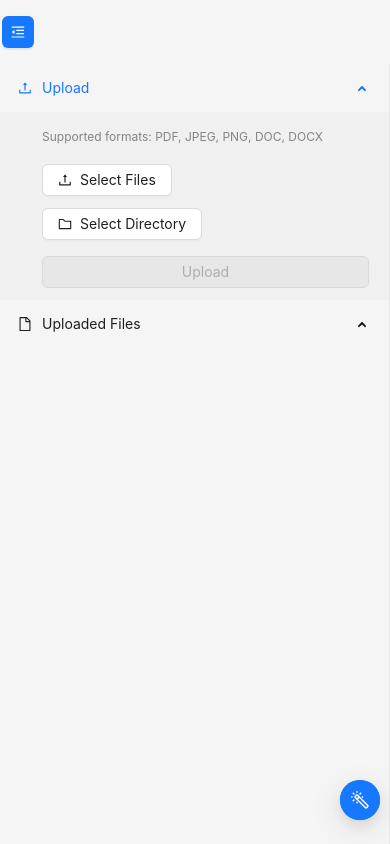
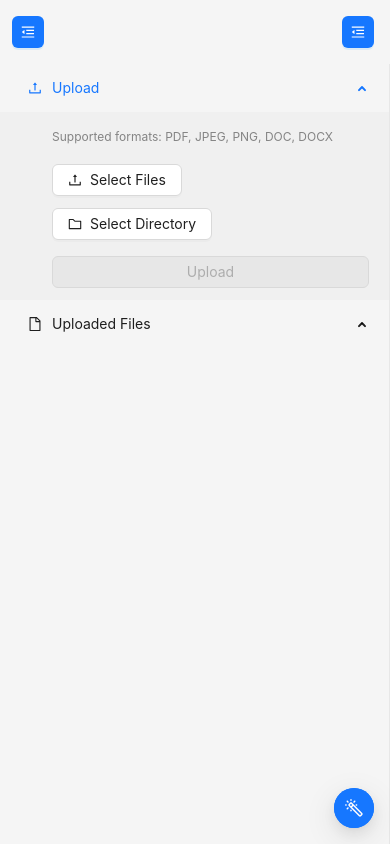
Before and after one commit to sajalshlan/mikerossFrontend, a React (Create React App) app: page / in a window 390 px wide. Built offline with nearby package versions, Linux system fonts and the light colour scheme.

Commit message:
responsiveness added

```diff
--- a/src/components/AnalysisResult.js
+++ b/src/components/AnalysisResult.js
@@ -92,24 +92,24 @@ const AnalysisResult = ({ type, data, files, fileCount }) => {
 
   return (
     <div className="bg-white shadow-md rounded-lg overflow-hidden flex flex-col h-full">
-      <div className="bg-gray-50 px-4 py-3 border-b border-gray-200">
-        <Typography.Title level={4} className="text-gray-800 text-center">{getTitle()}</Typography.Title>
+      <div className="bg-gray-50 px-4 py-2 border-b border-gray-200">
+        <Typography.Title level={4} className="text-gray-800 text-center m-0">{getTitle()}</Typography.Title>
       </div>
-      <div className="flex-grow overflow-auto p-4">
+      <div className="flex-grow overflow-auto p-2">
         {type === 'conflict' ? (
-          <div className="bg-gray-100 p-4 rounded-md shadow-sm">
+          <div className="bg-gray-100 p-3 rounded-md">
             {renderContent(data)}
           </div>
         ) : (
           selectedFiles.map((fileName, index) => (
             data[fileName] && (
               <React.Fragment key={fileName}>
-                {index > 0 && <Divider className="my-6" />}
+                {index > 0 && <Divider className="my-3" />}
                 <div className="mb-2 last:mb-0">
                   <Tooltip title={fileName}>
-                    <Typography.Title level={4} strong className="text-gray-800 block mb-2 text-center mx-auto max-w-md font-bold">{fileName}</Typography.Title>
+                    <Typography.Title level={4} className="text-gray-800 text-center mx-auto max-w-md font-bold m-0 mb-2">{fileName}</Typography.Title>
                   </Tooltip>
-                  <div className="bg-gray-100 p-4 rounded-md shadow-sm">
+                  <div className="bg-gray-100 p-3 rounded-md">
                     {renderContent(data[fileName])}
                   </div>
                 </div>
--- a/src/components/AnalysisSection.js
+++ b/src/components/AnalysisSection.js
@@ -71,7 +71,7 @@ const AnalysisSection = ({
     <div className="flex flex-col h-full bg-white rounded-lg shadow-md p-4">
       <div className="flex-shrink-0">
         <Title level={3} className="text-gray-800 mb-2 font-semibold text-center">Mike Ross</Title>
-        <div className="grid grid-cols-3 gap-4 mb-2">
+        <div className="grid grid-cols-1 sm:grid-cols-3 gap-4 mb-2">
           {analysisTypes.map((type) => (
             <Tooltip key={type} title={getButtonTooltip(type)}>
               <button
--- a/src/components/ChatWidget.js
+++ b/src/components/ChatWidget.js
@@ -94,7 +94,7 @@ const ChatWidget = ({ extractedTexts, onClose, chatMessages, setChatMessages, ch
   };
 
   return (
-    <div className={`fixed bottom-12 right-16 w-96 h-[500px] bg-white rounded-2xl overflow-hidden shadow-2xl flex flex-col z-50 border border-gray-200 transition-transform duration-300 ease-in-out ${isClosing ? 'translate-y-full' : 'translate-y-0'} animate-slide-up`}>
+    <div className={`fixed inset-0 md:inset-auto md:bottom-12 md:right-16 md:w-96 md:h-[500px] bg-white rounded-lg md:rounded-2xl overflow-hidden shadow-2xl flex flex-col z-50 transition-opacity duration-300 ease-in-out ${isClosing ? 'opacity-0' : 'opacity-100'}`}>
       <header className="bg-gray-100 p-4 text-gray-800 flex justify-between items-center rounded-t-2xl">
         <h4 className="text-lg font-bold m-0">AI Assistant</h4>
         <Button
--- a/src/components/Draft.js
+++ b/src/components/Draft.js
@@ -78,7 +78,7 @@ const Draft = ({ extractedTexts, onClose, draftQuery, setDraftQuery, draftResult
   };
 
   return (
-    <div className={`fixed bottom-12 right-16 w-[600px] h-[600px] bg-white rounded-2xl overflow-hidden shadow-2xl flex flex-col z-50 border border-gray-200 transition-transform duration-300 ease-in-out ${isClosing ? 'translate-y-full' : 'translate-y-0'} animate-slide-up`}>
+    <div className={`fixed inset-0 md:inset-auto md:bottom-12 md:right-16 md:w-[600px] md:h-[600px] bg-white rounded-lg md:rounded-2xl overflow-hidden shadow-2xl flex flex-col z-50 transition-opacity duration-300 ease-in-out ${isClosing ? 'opacity-0' : 'opacity-100'}`}>
       <header className="bg-gray-100 p-4 text-gray-800 flex justify-between items-center rounded-t-2xl">
         <h4 className="text-lg font-bold m-0">Draft Assistant</h4>
         <Button
--- a/src/components/LegalAnalyzer.js
+++ b/src/components/LegalAnalyzer.js
@@ -1,6 +1,7 @@
 import React, { useState, useRef, useEffect } from 'react';
-import { Layout, Splitter } from 'antd';
+import { Layout, Splitter, Button } from 'antd';
 import { Helmet } from 'react-helmet';
+import { MenuFoldOutlined, MenuUnfoldOutlined } from '@ant-design/icons';
 import FileUploader from './FileUploader';
 import AnalysisSection from './AnalysisSection';
 import FilePreview from './FilePreview';
@@ -28,6 +29,7 @@ const LegalAnalyzer = () => {
   const [selectedFile, setSelectedFile] = useState(null);
   const [collapsed, setCollapsed] = useState(false);
   const siderRef = useRef(null);
+  const [isMobile, setIsMobile] = useState(window.innerWidth <= 768);
 
   useEffect(() => {
     const link = document.querySelector("link[rel*='icon']") || document.createElement('link');
@@ -49,6 +51,15 @@ const LegalAnalyzer = () => {
       document.removeEventListener('mousedown', handleClickOutside);
     };
   }, [collapsed]);
+
+  useEffect(() => {
+    const handleResize = () => {
+      setIsMobile(window.innerWidth <= 768);
+    };
+
+    window.addEventListener('resize', handleResize);
+    return () => window.removeEventListener('resize', handleResize);
+  }, []);
 
   const handleCheckedFilesChange = (newCheckedFiles) => {
     setFiles(prev => {
@@ -289,9 +300,29 @@ const LegalAnalyzer = () => {
       </Helmet>
       <Layout className="flex-1">
         <Content className="bg-gray-200">
+          {isMobile ? (
+            <div className="h-full flex flex-col">
+              <div className="h-1/2 overflow-auto p-2">
+                <FilePreview
+                  files={files}
+                  selectedFile={selectedFile}
+                  onFileSelect={setSelectedFile}
+                />
+              </div>
+              <div className="h-1/2 overflow-auto p-2">
+                <AnalysisSection
+                  files={files}
+                  analysisState={analysisState}
+                  onAnalysis={handleAnalysis}
+                  onToggleVisibility={toggleAnalysisVisibility}
+                  isFileProcessing={isFileProcessing}
+                />
+              </div>
+            </div>
+          ) : (
             <Splitter
               style={{
-              height: '100%', // Adjust this value if needed
+                height: '100%',
               }}
             >
               <Splitter.Panel
@@ -320,18 +351,32 @@ const LegalAnalyzer = () => {
                 </div>
               </Splitter.Panel>
             </Splitter>
+          )}
         </Content>
         <Sider
           ref={siderRef}
-          width={400}
+          width={isMobile ? '100%' : 350}
           theme="light"
           collapsible
           collapsed={collapsed}
           onCollapse={setCollapsed}
           reverseArrow={true}
           trigger={null}
-          collapsedWidth={55}
-          style={{ position: 'fixed', right: 0, top: 0, bottom: 0, zIndex: 999, backgroundColor: '#F5F5F5' }}
+          collapsedWidth={isMobile ? 0 : 55}
+          style={{
+            position: 'fixed',
+            right: 0,
+            top: 0,
+            bottom: 0,
+            zIndex: 999,
+            backgroundColor: '#F5F5F5',
+            ...(isMobile && {
+              position: 'fixed',
+              height: '100%',
+              right: collapsed ? '-100%' : 0,
+              transition: 'right 0.3s',
+            }),
+          }}
         >
           <FileUploader
             onFileUpload={handleFileUpload}
@@ -346,6 +391,19 @@ const LegalAnalyzer = () => {
           />
         </Sider>
       </Layout>
+      {isMobile && (
+        <Button
+          type="primary"
+          onClick={() => setCollapsed(!collapsed)}
+          style={{
+            position: 'fixed',
+            top: 16,
+            right: 16,
+            zIndex: 1000,
+          }}
+          icon={collapsed ? <MenuUnfoldOutlined /> : <MenuFoldOutlined />}
+        />
+      )}
       <MagicEffect
         extractedTexts={getSelectedFilesExtractedTexts()}
         allExtractedTexts={Object.fromEntries(
--- a/src/components/MagicEffect.js
+++ b/src/components/MagicEffect.js
@@ -89,7 +89,7 @@ const MagicEffect = ({ extractedTexts, allExtractedTexts }) => {
           <FloatButton.Group
             trigger="click"
             type="primary"
-            style={{ right: 10, bottom: 24 }}
+            style={{ right: 9, bottom: 24 }}
             icon={<img src="/magic-wand2.svg" alt="Magic Wand" style={{ width: '34px', height: '24px' }} />}
             open={isFloatGroupOpen}
             onOpenChange={handleMainButtonClick}
--- a/src/styles/App.css
+++ b/src/styles/App.css
@@ -217,6 +217,25 @@ h2 {
   }
 }
 
+@media (max-width: 768px) {
+  .ant-float-btn-group {
+    right: 16px !important;
+    bottom: 16px !important;
+  }
+
+  .chat-input, .draft-input {
+    padding: 8px;
+  }
+
+  .chat-input .ant-input, .draft-input .ant-input {
+    font-size: 14px;
+  }
+
+  .chat-message, .draft-content {
+    font-size: 14px;
+  }
+}
+
 .ant-layout-content {
   margin-right: 50px;
   transition: margin-right 0.2s;
```
Lines whose indentation alone changed are shown as unchanged.
